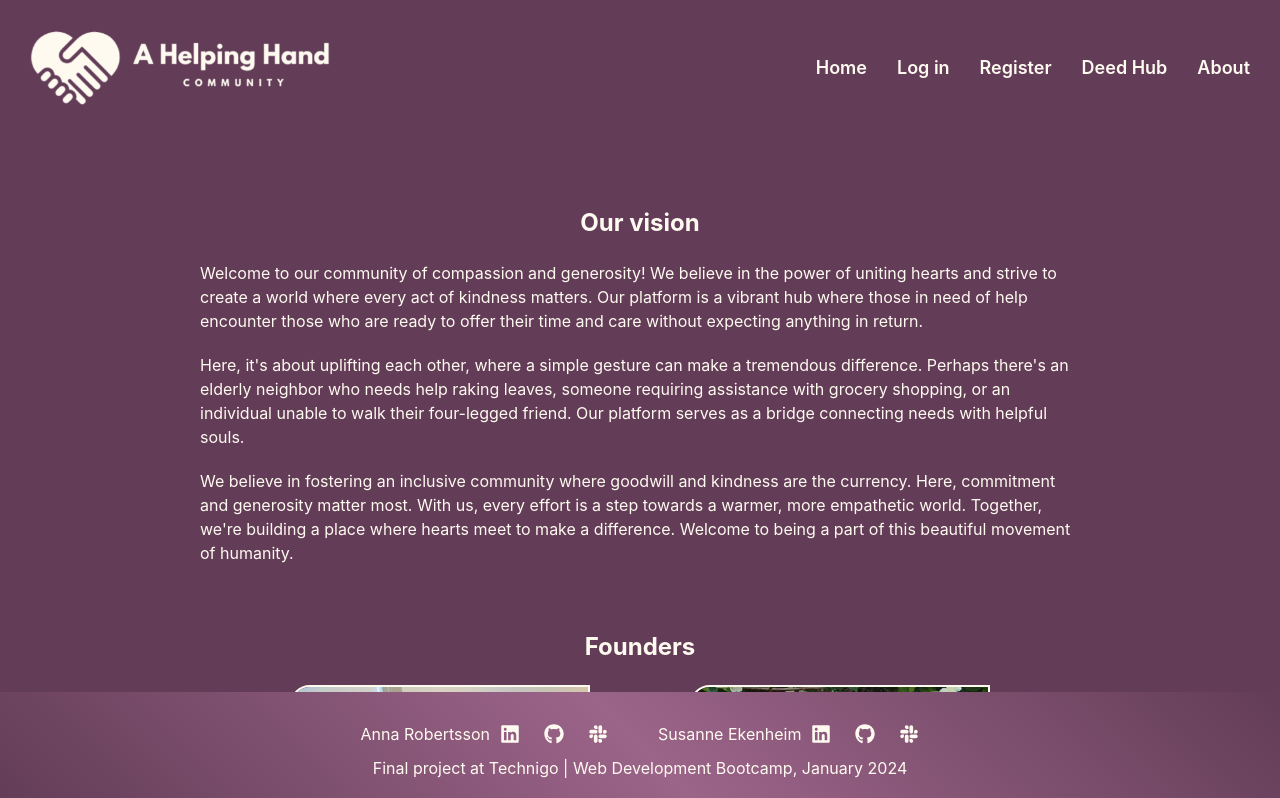
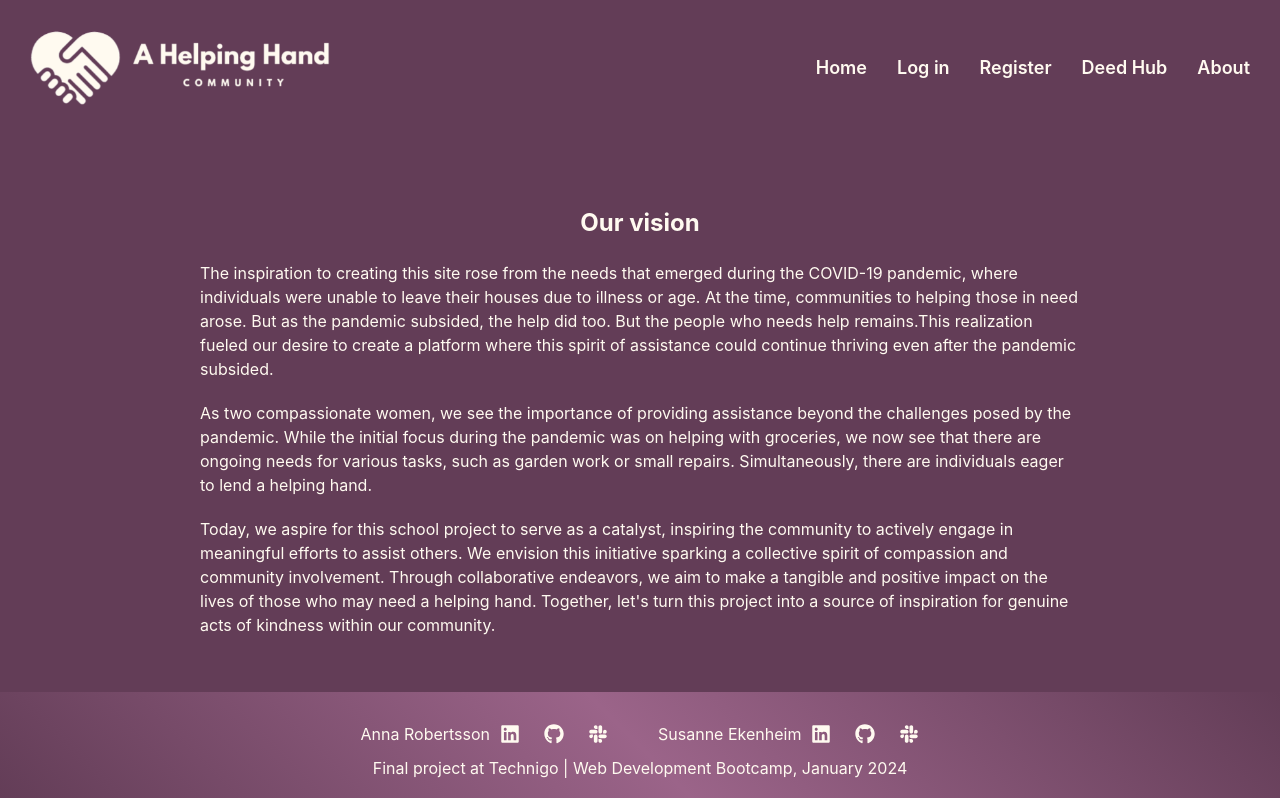
Before and after one commit to Technigo/final-boiler-plate-monorepo, a React (Vite) app in the folder frontend/: page /about in a window 1280 px wide. Shown: the top 798 px of the page. Built offline with nearby package versions, Linux system fonts and the light colour scheme; no server answers.

Commit message:
Updated text on home and about, commentet out gap på home

```diff
--- a/frontend/src/components/Hero.jsx
+++ b/frontend/src/components/Hero.jsx
@@ -118,7 +118,9 @@ const StyledP = styled.div`
   flex-direction: column;
   align-items: center;
   text-align: center;
-  gap: 20px;
+  gap: 40px;
+  margin: 20px 0;
+  max-width: 1200px;
 
   p {
     width: 80%;
@@ -147,8 +149,21 @@ export const Hero = () => {
   const text = {
     heading: "We want the people of Varberg to connect",
     subheading: "Join our community of compassion and generosity",
-    intro:
-      "Welcome to our community of compassion and generosity! We believe in the power of uniting hearts and strive to create a world where every act of kindness matters. Our platform is a vibrant hub where those in need of help encounter those who are ready to offer their time and care without expecting anything in return.",
+    intro: (
+      <>
+        Welcome to our compassionate community! We unite hearts to create a
+        world where every act of kindness matters. Our platform connects those
+        in need with generous individuals ready to offer their time and care.
+        Whether it's helping an elderly neighbor or assisting with groceries, we
+        believe in fostering an inclusive community where goodwill is the
+        currency. Join us in building a warmer, more empathetic world. Welcome
+        to this beautiful movement of humanity!
+        <br />
+        <br />
+        Sign up now to volunteer your time and kindness. Be a part of this
+        beautiful movement and let your generosity shine!
+      </>
+    ),
   };
 
   useEffect(() => {
--- a/frontend/src/pages/About.jsx
+++ b/frontend/src/pages/About.jsx
@@ -57,27 +57,31 @@ export const About = () => {
       <StyledVision>
         <h2>Our vision</h2>
         <p>
-          Welcome to our community of compassion and generosity! We believe in
-          the power of uniting hearts and strive to create a world where every
-          act of kindness matters. Our platform is a vibrant hub where those in
-          need of help encounter those who are ready to offer their time and
-          care without expecting anything in return.
+          The inspiration to creating this site rose from the needs that emerged
+          during the COVID-19 pandemic, where individuals were unable to leave
+          their houses due to illness or age. At the time, communities to
+          helping those in need arose. But as the pandemic subsided, the help
+          did too. But the people who needs help remains.This realization fueled
+          our desire to create a platform where this spirit of assistance could
+          continue thriving even after the pandemic subsided.
         </p>
         <p>
-          Here, it&apos;s about uplifting each other, where a simple gesture can
-          make a tremendous difference. Perhaps there&apos;s an elderly neighbor
-          who needs help raking leaves, someone requiring assistance with
-          grocery shopping, or an individual unable to walk their four-legged
-          friend. Our platform serves as a bridge connecting needs with helpful
-          souls.
+          As two compassionate women, we see the importance of providing
+          assistance beyond the challenges posed by the pandemic. While the
+          initial focus during the pandemic was on helping with groceries, we
+          now see that there are ongoing needs for various tasks, such as garden
+          work or small repairs. Simultaneously, there are individuals eager to
+          lend a helping hand.
         </p>
         <p>
-          We believe in fostering an inclusive community where goodwill and
-          kindness are the currency. Here, commitment and generosity matter
-          most. With us, every effort is a step towards a warmer, more
-          empathetic world. Together, we&apos;re building a place where hearts
-          meet to make a difference. Welcome to being a part of this beautiful
-          movement of humanity.
+          Today, we aspire for this school project to serve as a catalyst,
+          inspiring the community to actively engage in meaningful efforts to
+          assist others. We envision this initiative sparking a collective
+          spirit of compassion and community involvement. Through collaborative
+          endeavors, we aim to make a tangible and positive impact on the lives
+          of those who may need a helping hand. Together, let's turn this
+          project into a source of inspiration for genuine acts of kindness
+          within our community.
         </p>
       </StyledVision>
       <StyledFounderSection>
--- a/frontend/src/pages/Home.jsx
+++ b/frontend/src/pages/Home.jsx
@@ -8,14 +8,16 @@ const StyledHomePage = styled.div`
   flex-direction: column;
   gap: 50px;
 
-  @media (min-width: 800px) {
+  /* @media (min-width: 800px) {
     gap: 150px;
-  }
+  } */
 `;
 
 const StyledTestimonials = styled.div`
   display: flex;
   flex-direction: column;
+  //max-width: 1200px;
+  //margin: 0 auto;
 `;
 
 // Define the 'Home' functional component.
```
